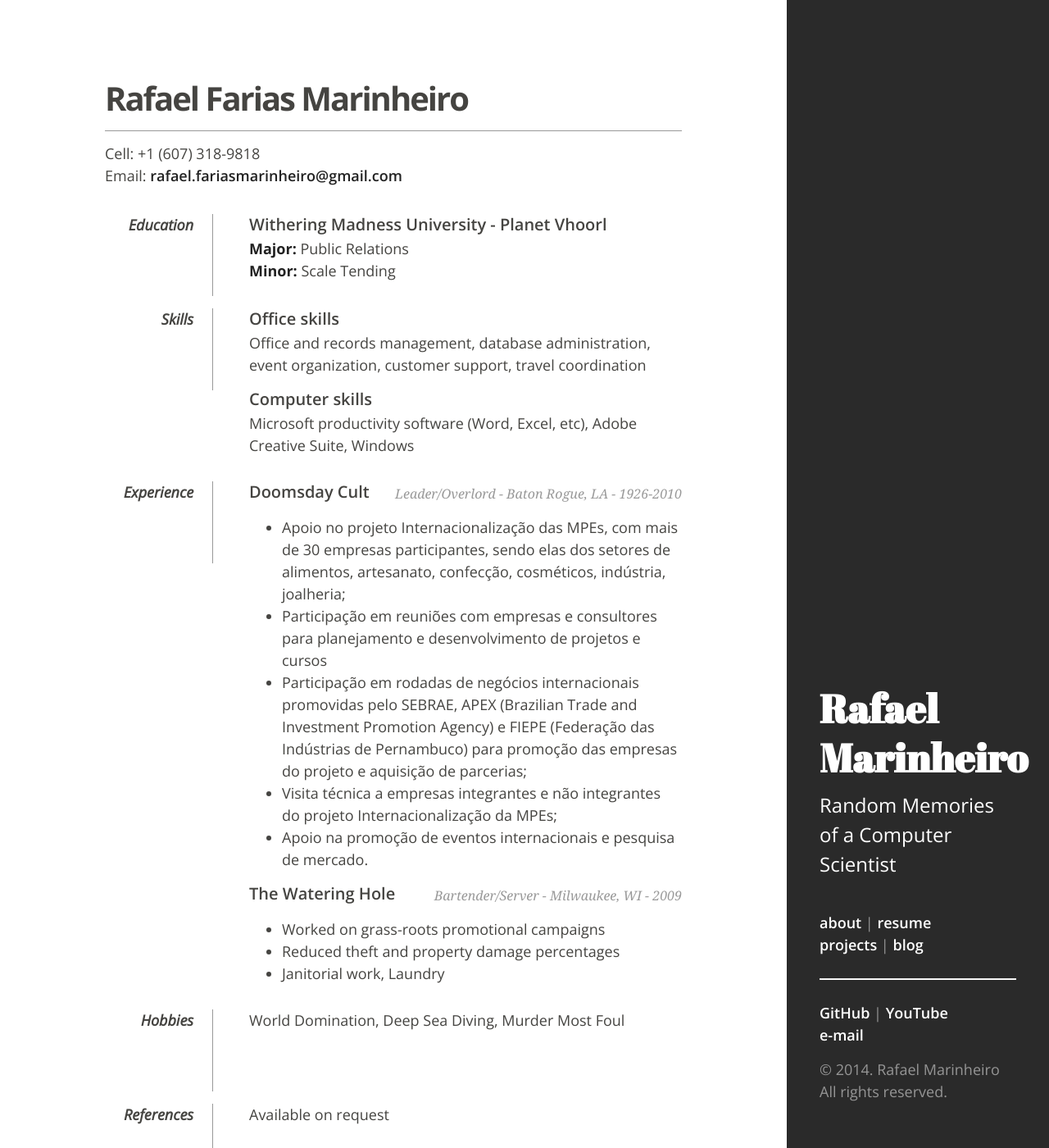
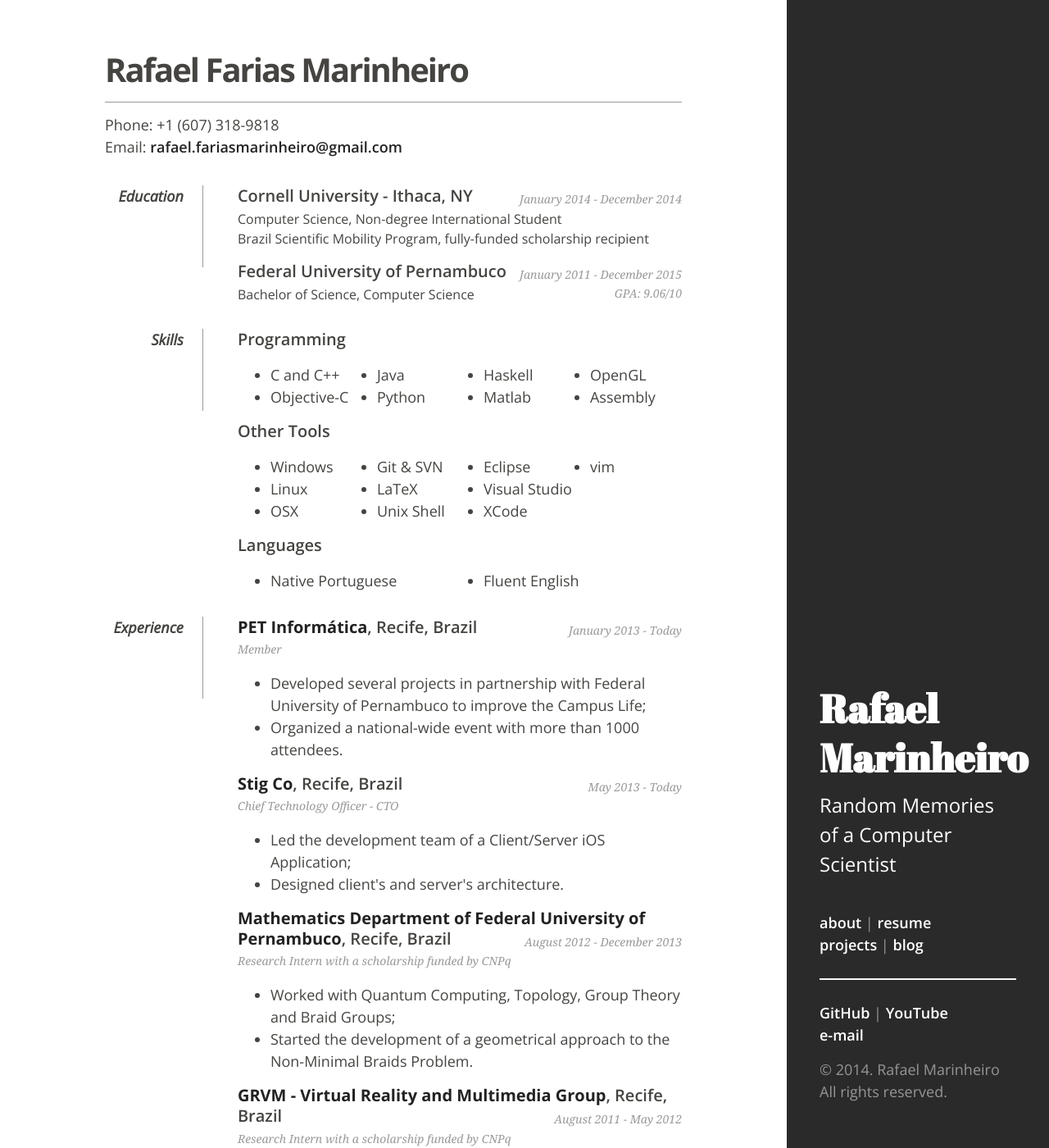
Before and after one commit to simpleweiwei/RafaelMarinheiro.github.io, a Jekyll site: the page built from resume.html, in a window 1280 px wide and 1400 px high. Shown: the whole window at 82% size. Built offline with Jekyll 4.4.1, drawn with Linux system fonts in a browser that asks for light colours; some of the changed text lies outside the part shown.

Commit message:
Adding info to resume

```diff
--- /dev/null
+++ b/css/resume.css
@@ -0,0 +1,42 @@
+.clear { clear: both; }
+#page-wrap {}
+.resumeh1 { margin: 0 0 2% 0; padding: 0 0 2% 0; font-size: 40px; font-weight: bold; letter-spacing: -2px; border-bottom: 1px solid #999; }
+.resumeh2 { font-size: 20px; margin: 0 0 0.75% 0; position: relative; }
+.resumeh2span { position: absolute; bottom: 0; right: 0; font-style: italic; font-family: Georgia, Serif; font-size: 14px; color: #999; font-weight: normal; }
+.gambi {float: right; bottom: 0; right: 0; font-style: italic; font-family: Georgia, Serif; font-size: 14px; color: #999; font-weight: normal; }
+.expposition {font-style: italic; font-family: Georgia, Serif; font-size: 14px; color: #999; font-weight: normal; }
+dt { font-style: italic; font-weight: bold; font-size: 18px; text-align: right; padding: 0 3.25% 0 0; width: 17%; float: left; height: 100px; border-right: 1px solid #999;  }
+dd { width: 77%; float: right; }
+dd p{font-size: 16px}
+dd.clear { float: none; margin: 0; height: 15px; }
+
+ul.double{
+	-moz-column-count: 2;
+    /*-moz-column-gap: 20px;*/
+    -webkit-column-count: 2;
+    /*-webkit-column-gap: 20px;*/
+    column-count: 2;
+    /*column-gap: 20px;*/
+}
+
+ul.triple{
+	-moz-column-count: 3;
+    -webkit-column-count: 3;
+    column-count: 3;
+}
+
+ul.quad{
+-moz-column-count: 4;
+    -webkit-column-count: 4;
+    column-count: 4;
+}
+ul.five{
+-moz-column-count: 5;
+    -webkit-column-count: 5;
+    column-count: 5;
+}
+ul.six{
+-moz-column-count: 6;
+    -webkit-column-count: 6;
+    column-count: 6;
+}
--- a/resume.html
+++ b/resume.html
@@ -4,16 +4,7 @@ layout: default
 
 <div id="page-wrap">
 
-    <style type="text/css">
-        .clear { clear: both; }
-        #page-wrap {margin: 5% auto 7.5%; }
-        .resumeh1 { margin: 0 0 2% 0; padding: 0 0 2% 0; font-size: 40px; font-weight: bold; letter-spacing: -2px; border-bottom: 1px solid #999; }
-        .resumeh2 { font-size: 20px; margin: 0 0 0.75% 0; position: relative; }
-        .resumeh2span { position: absolute; bottom: 0; right: 0; font-style: italic; font-family: Georgia, Serif; font-size: 16px; color: #999; font-weight: normal; }
-        dt { font-style: italic; font-weight: bold; font-size: 18px; text-align: right; padding: 0 3.25% 0 0; width: 18.75%; float: left; height: 100px; border-right: 1px solid #999;  }
-        dd { width: 75%; float: right; }
-        dd.clear { float: none; margin: 0; height: 15px; }
-     </style>
+    <link rel="stylesheet" href="/css/resume.css">
         <div id="contact-info" class="vcard">
 
             <!-- Microformats! -->
@@ -21,7 +12,7 @@ layout: default
             <h1 class="resumeh1">Rafael Farias Marinheiro</h1>
 
             <p>
-                Cell: <span class="tel">+1 (607) 318-9818</span><br />
+                Phone: <span class="tel">+1 (607) 318-9818</span><br />
                 Email: <a class="email" href="mailto:greatoldone@lovecraft.com">rafael.fariasmarinheiro@gmail.com</a>
             </p>
         </div>
@@ -33,52 +24,105 @@ layout: default
 
             <dt>Education</dt>
             <dd>
-                <h2 class="resumeh2">Withering Madness University - Planet Vhoorl</h2>
-                <p><strong>Major:</strong> Public Relations<br />
-                   <strong>Minor:</strong> Scale Tending</p>
+                <h2 class="resumeh2">Cornell University - Ithaca, NY <span class="resumeh2span">January 2014 - December 2014</span></h2>
+                <p>Computer Science, Non-degree International Student<br />
+                    Brazil Scientific Mobility Program, fully-funded scholarship recipient</p>
+
+                <h2 class="resumeh2">Federal University of Pernambuco<!--  - Recife-PE, Brazil --><span class="resumeh2span">January 2011 - December 2015</span></h2>
+                <p>Bachelor of Science, Computer Science<span class="gambi">GPA: 9.06/10</span></p>
             </dd>
 
             <dd class="clear"></dd>
 
             <dt>Skills</dt>
             <dd>
-                <h2 class="resumeh2">Office skills</h2>
-                <p>Office and records management, database administration, event organization, customer support, travel coordination</p>
+                <h2 class="resumeh2">Programming</h2>
+                <ul class="quad">
+                    <li>C and C++</li>
+                    <li>Objective-C</li>
+                    <li>Java</li>
+                    <li>Python</li>
+                    <li>Haskell</li>
+                    <li>Matlab</li>
+                    <li>OpenGL</li>
+                    <li>Assembly</li>
+                </ul>
 
-                <h2 class="resumeh2">Computer skills</h2>
-                <p>Microsoft productivity software (Word, Excel, etc), Adobe Creative Suite, Windows</p>
+                <h2 class="resumeh2">Other Tools</h2>
+                <ul class="quad">
+                    <li>Windows</li>
+                    <li>Linux</li>
+                    <li>OSX</li>
+                    <li>Git & SVN</li>
+                    <li>LaTeX</li>
+                    <li>Unix Shell</li>
+                    <li>Eclipse</li>
+                    <li>Visual Studio</li>
+                    <li>XCode</li>
+                    <li>vim</li>
+                </ul>
+
+                <h2 class="resumeh2">Languages</h2>
+                <ul class="double">
+                    <li>Native Portuguese</li>
+                    <li>Fluent English</li>
+                </ul>
             </dd>
 
             <dd class="clear"></dd>
 
             <dt>Experience</dt>
             <dd>
-                <h2 class="resumeh2">Doomsday Cult <span class="resumeh2span">Leader/Overlord - Baton Rogue, LA - 1926-2010</span></h2>
+                <h2 class="resumeh2"><strong>PET Informática</strong>, Recife, Brazil<span class="resumeh2span">January 2013 - Today</span></h2>
+                <p class="expposition">Member</p>
                 <ul>
-                    <li>Apoio no projeto Internacionalização das MPEs, com mais de 30 empresas participantes, sendo elas dos setores de alimentos, artesanato, confecção, cosméticos, indústria, joalheria;</li>
-                    <li>Participação em reuniões com empresas e consultores para planejamento e desenvolvimento de projetos e cursos</li>
-                    <li>Participação em rodadas de negócios internacionais promovidas pelo SEBRAE, APEX (Brazilian Trade and Investment Promotion Agency) e FIEPE (Federação das Indústrias de Pernambuco) para promoção das empresas do projeto e aquisição de parcerias;</li>
-                    <li>Visita técnica a empresas integrantes e não integrantes do projeto Internacionalização da MPEs;</li>
-                    <li>Apoio na promoção de eventos internacionais e pesquisa de mercado.</li>
+                    <li>Developed several projects in partnership with Federal University of Pernambuco to improve the Campus Life;</li>
+                    <li>Organized a national-wide event with more than 1000 attendees.</li>
                 </ul>
 
-                <h2 class="resumeh2">The Watering Hole <span class="resumeh2span">Bartender/Server - Milwaukee, WI - 2009</span></h2>
+                <h2 class="resumeh2"><strong>Stig Co</strong>, Recife, Brazil<span class="resumeh2span">May 2013 - Today</span></h2>
+                <p class="expposition">Chief Technology Officer - CTO</p>
                 <ul>
-                    <li>Worked on grass-roots promotional campaigns</li>
-                    <li>Reduced theft and property damage percentages</li>
-                    <li>Janitorial work, Laundry</li>
+                    <li>Led the development team of a Client/Server iOS Application;</li>
+                    <li>Designed client's and server's architecture.</li>
+                </ul>
+                <h2 class="resumeh2"><strong>Mathematics Department of Federal University of Pernambuco</strong>, Recife, Brazil<span class="resumeh2span">August 2012 - December 2013</span></h2>
+                <p class="expposition">Research Intern with a scholarship funded by CNPq</p>
+                <ul>
+                    <li>Worked with Quantum Computing, Topology, Group Theory and Braid Groups;</li>
+                    <li>Started the development of a geometrical approach to the Non-Minimal Braids Problem.</li>
+                </ul>
+                <h2 class="resumeh2"><strong>GRVM - Virtual Reality and Multimedia Group</strong>, Recife, Brazil<span class="resumeh2span">August 2011 - May 2012</span></h2>
+                <p class="expposition">Research Intern with a scholarship funded by CNPq</p>
+                <ul>
+                    <li>Worked with Augmented Reality, High-Performance Computing and Three-Dimensional Surface Reconstruction;</li>
+                    <li>Developed and improved an Implicit Surface Reconstruction Algorithm based on Radial Basis Functions.</li>
                 </ul>
             </dd>
 
             <dd class="clear"></dd>
 
-            <dt>Hobbies</dt>
-            <dd>World Domination, Deep Sea Diving, Murder Most Foul</dd>
+            <dt>Teaching</dt>
+            <dd>
+                <h2 class="resumeh2"><strong>Teaching Assistantship</strong></h2>
+                <ul>
+                    <li>CIn-UFPE - Introduction to Programming<span class="gambi">Spring 2013</span></li>
+                    <li>CIn-UFPE - Logics for Computer Science<span class="gambi">Spring 2012 - Fall 2013</span></li>
+                    <li>CIn-UFPE - Computer Graphics<span class="gambi">Spring 2013 - Fall 2013</span>
+                </li>
+            </dd>
 
             <dd class="clear"></dd>
 
-            <dt>References</dt>
-            <dd>Available on request</dd>
+            <dt>Honors</dt>
+            <dd>
+                <h2 class="resumeh2"><strong>Awards and Scholarships</strong></h2>
+                <ul>
+                    <li>Brazil Scientific Mobility Program Scholarship<span class="gambi">2014</span></li>
+                    <li>Silver Medal in Brazilian ACM-ICPC<span class="gambi">2012</span></li>
+                    <li>Silver Medal in Brazilian Informatics Olympiad<span class="gambi">2011</span>
+                </li>
+            </dd>
 
             <dd class="clear"></dd>
         </dl>
```
